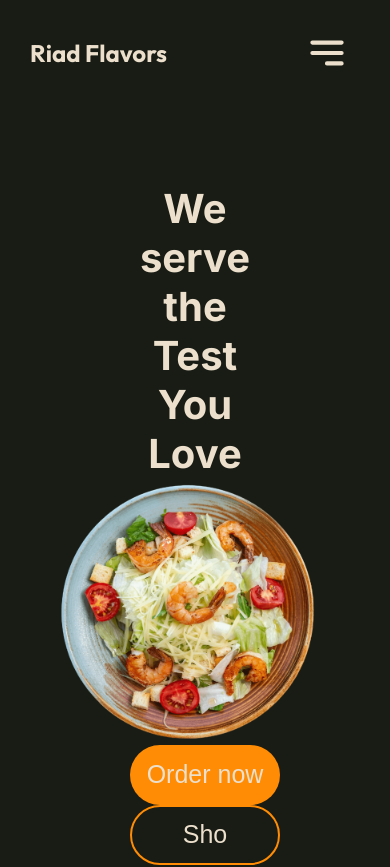
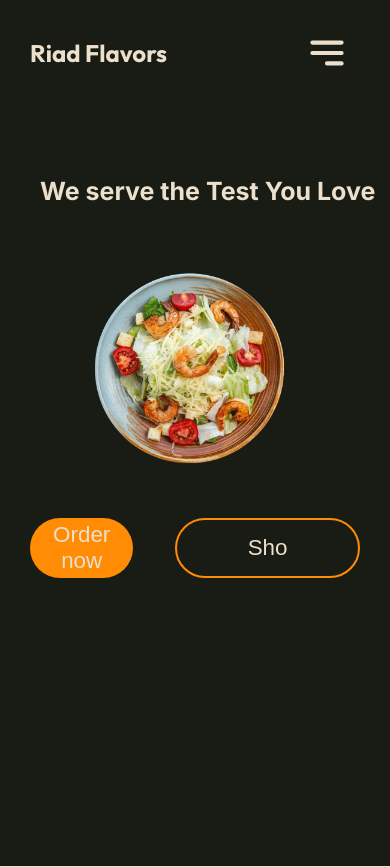
Before and after one commit to ZakariaElkhadir/Food-Ordering-System, a React (Vite) app: page / in a window 390 px wide. Shown: the top 867 px of the page. Built offline with nearby package versions, Linux system fonts and the light colour scheme.

Commit message:
Refactor HeroSection component for responsive design

```diff
--- a/src/HeroSection/HeroSection.scss
+++ b/src/HeroSection/HeroSection.scss
@@ -1,6 +1,12 @@
 $white-color: #ECDFCC;
 $hero-bg: #181C14;
 $btn-bg: #FF8C04;
+
+$mobile-sm: 320px;
+$mobile: 480px;
+$tablet: 768px;
+$desktop: 1024px;
+$desktop-lg: 1200px;
 @import url('https://fonts.googleapis.com/css2?family=Inter:ital,opsz,wght@0,14..32,100..900;1,14..32,100..900&display=swap');
 .inter{
     font-family: "Inter", sans-serif;
@@ -72,30 +78,86 @@ $btn-bg: #FF8C04;
 
 
 }
-@media (max-width: 768px){
-    .Hero-section{
-        height: 100%;
-        .container{
+@media (max-width: $tablet) {
+    .Hero-section {
+        min-height: 90vh;
+        padding: 20px;
+
+        .container {
             flex-direction: column;
-            padding-top: 20%;
-            h2{
-                font-size: 2.5rem;
-                padding-right: 0;
-                margin-top: 0;
+            padding-top: clamp(60px, 15%, 100px);
+            gap: 2rem;
+
+            h2 {
+                font-size: clamp(2rem, 6vw, 2.5rem);
+                padding: 0 15px;
+                margin: 0 auto;
+                max-width: 90%;
+                line-height: 1.2;
             }
-            img{
-                margin-left: 0;
-                margin-right: 0;
-                width: 400px;
+
+            img {
+                width: 100%;
+                max-width: 400px;
+                height: auto;
+                margin: 20px auto;
+                display: block;
             }
         }
-        .button{
 
-            margin: 0 0 0 -110px;
-            padding-bottom: 15px;
+        .button {
+            display: flex;
+
+            justify-content: center;
+            gap: 1rem;
+            margin: 0 0 0 -100px;
+            padding-bottom: 20px;
+            width: 100%;
+            max-width: 500px;
             .btn-1{
-
+                margin-right: 20px;
+            }
+            .btn-1, .btn-2 {
+                width: clamp(130px, 40%, 155px);
+                margin: 0;
+                font-size: 1.4rem;
             }
         }
     }
 }
+@media (max-width: $mobile) {
+    .Hero-section {
+        margin: 0;
+        padding: 0;
+        height: 80vh;
+
+        .container {
+            display: flex; /* Ensures items align properly */
+            flex-direction: column; /* Stacks items vertically */
+            justify-content: center;
+            align-items: center; /* Center the items horizontally */
+            text-align: center; /* Center the text */
+
+            h2 {
+                white-space: nowrap; /* Prevents text from wrapping */
+                font-size: clamp(25px, 4vw, 32px); /* Responsive font size */
+                margin-left: -130px;
+                padding: 10px;
+            }
+
+            img {
+                width: 300px; /* Responsive image size */
+            }
+        }
+
+        .button {
+            margin: 0;
+            padding: 0;
+
+            .btn-1, .btn-2 {
+                width: 80%;
+                margin: 30px;
+            }
+        }
+    }
+}
--- a/src/HeroSection/HeroSection.tsx
+++ b/src/HeroSection/HeroSection.tsx
@@ -9,8 +9,11 @@ function HeroSection() {
         <section className="Hero-section">
              <div className="container">
                 <h2 >We serve the Test You Love</h2>
+                <div>
                 <img src={contImage} width={500}  alt="salad plate" />
+                </div>
              </div>
+
                 <div className="button">
                     <Link to='/products'>
                     <button className="btn-1">Order now</button>
```
